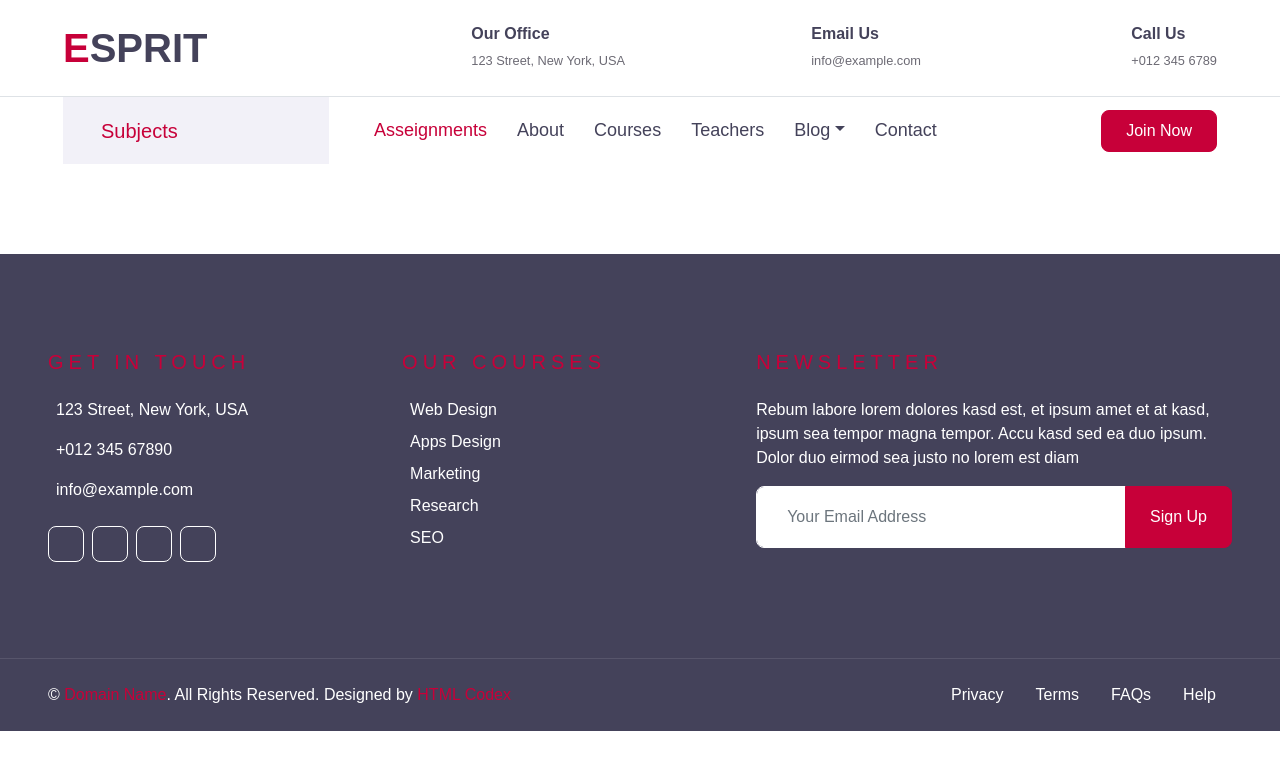
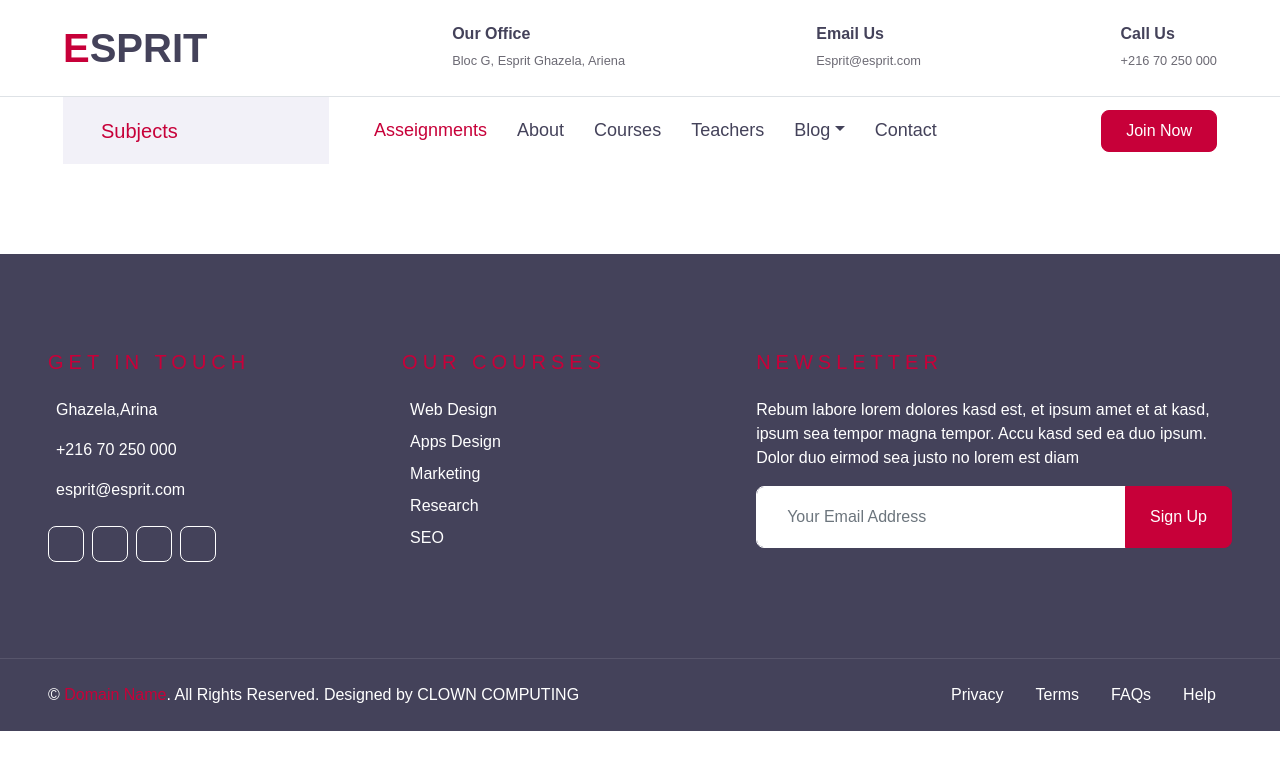
Before and after one commit to nada-elouedi/pi_angular, an Angular app: page / in a window 1280 px wide. Shown: the top 770 px of the page. Built offline with nearby package versions, Linux system fonts and the light colour scheme.

Commit message:
footer + navbar update

```diff
--- a/src/app/layout/footer/footer.component.html
+++ b/src/app/layout/footer/footer.component.html
@@ -5,9 +5,9 @@
             <div class="row">
                 <div class="col-md-6 mb-5">
                     <h5 class="text-primary text-uppercase mb-4" style="letter-spacing: 5px;">Get In Touch</h5>
-                    <p><i class="fa fa-map-marker-alt mr-2"></i>123 Street, New York, USA</p>
-                    <p><i class="fa fa-phone-alt mr-2"></i>+012 345 67890</p>
-                    <p><i class="fa fa-envelope mr-2"></i>info@example.com</p>
+                    <p><i class="fa fa-map-marker-alt mr-2"></i>Ghazela,Arina</p>
+                    <p><i class="fa fa-phone-alt mr-2"></i>+216 70 250 000</p>
+                    <p><i class="fa fa-envelope mr-2"></i>esprit@esprit.com</p>
                     <div class="d-flex justify-content-start mt-4">
                         <a class="btn btn-outline-light btn-square mr-2" href="#"><i class="fab fa-twitter"></i></a>
                         <a class="btn btn-outline-light btn-square mr-2" href="#"><i class="fab fa-facebook-f"></i></a>
@@ -47,8 +47,8 @@
     style="border-color: rgba(256, 256, 256, .1) !important;">
     <div class="row">
         <div class="col-lg-6 text-center text-md-left mb-3 mb-md-0">
-            <p class="m-0 text-white">&copy; <a href="#">Domain Name</a>. All Rights Reserved. Designed by <a
-                    href="https://htmlcodex.com">HTML Codex</a>
+            <p class="m-0 text-white">&copy; <a href="#">Domain Name</a>. All Rights Reserved. Designed by <a>CLOWN
+                    COMPUTING</a>
             </p>
         </div>
         <div class="col-lg-6 text-center text-md-right">
--- a/src/app/layout/navbar/navbar.component.html
+++ b/src/app/layout/navbar/navbar.component.html
@@ -10,7 +10,7 @@
                 <i class="fa fa-2x fa-map-marker-alt text-primary mr-3"></i>
                 <div class="text-left">
                     <h6 class="font-weight-semi-bold mb-1">Our Office</h6>
-                    <small>123 Street, New York, USA</small>
+                    <small>Bloc G, Esprit Ghazela, Ariena</small>
                 </div>
             </div>
         </div>
@@ -19,7 +19,7 @@
                 <i class="fa fa-2x fa-envelope text-primary mr-3"></i>
                 <div class="text-left">
                     <h6 class="font-weight-semi-bold mb-1">Email Us</h6>
-                    <small>info@example.com</small>
+                    <small>Esprit@esprit.com</small>
                 </div>
             </div>
         </div>
@@ -28,7 +28,7 @@
                 <i class="fa fa-2x fa-phone text-primary mr-3"></i>
                 <div class="text-left">
                     <h6 class="font-weight-semi-bold mb-1">Call Us</h6>
-                    <small>+012 345 6789</small>
+                    <small>+216 70 250 000</small>
                 </div>
             </div>
         </div>
```
